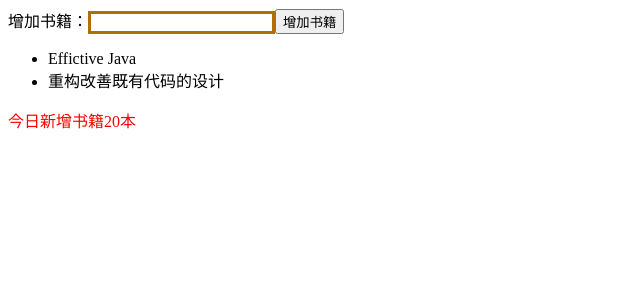
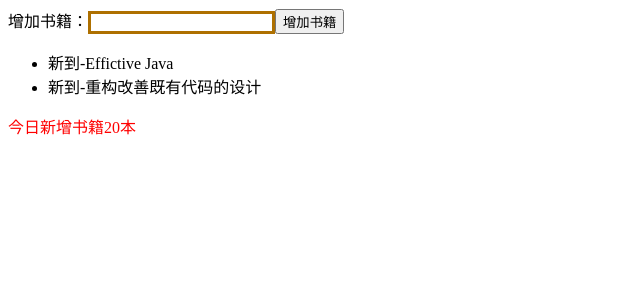
Before and after one commit to QinghangPeng/react-web, a React (Create React App) app: page / in a window 1280 px wide. Shown: the top 300 px of the page, without its empty margins (0-640 px from the left). Built offline with nearby package versions, Linux system fonts and the light colour scheme.

Commit message:
use propertypes to check value from different components

```diff
--- a/src/Bookcase.js
+++ b/src/Bookcase.js
@@ -96,7 +96,7 @@ class Bookcase extends Component {
     }
 
     deleteItem(index) {
-        console.log(index)
+        // console.log(index)
         let list = this.state.list
         list.splice(index,1)
         this.setState({
--- a/src/BookcaseItem.js
+++ b/src/BookcaseItem.js
@@ -1,4 +1,6 @@
 import React, { Component } from 'react';
+import ProperTypes from 'prop-types'
+
 class BookcaseItem extends Component {
 
     constructor(props) {
@@ -7,7 +9,9 @@ class BookcaseItem extends Component {
     }
     render() {
         return (
-            <li onClick = {this.handleClick}>{this.props.content}</li>
+            <li onClick = {this.handleClick}>
+                {this.props.type}-{this.props.content}
+            </li>
          );
     }
 
@@ -17,4 +21,15 @@ class BookcaseItem extends Component {
     }
 }
 
+BookcaseItem.ProperTypes = {
+    content: ProperTypes.string,
+    index: ProperTypes.number,
+    deleteItem: ProperTypes.func,
+    type: ProperTypes.string.isRequired
+}
+
+BookcaseItem.defaultProps = {
+    type: '新到'
+}
+
 export default BookcaseItem
```
